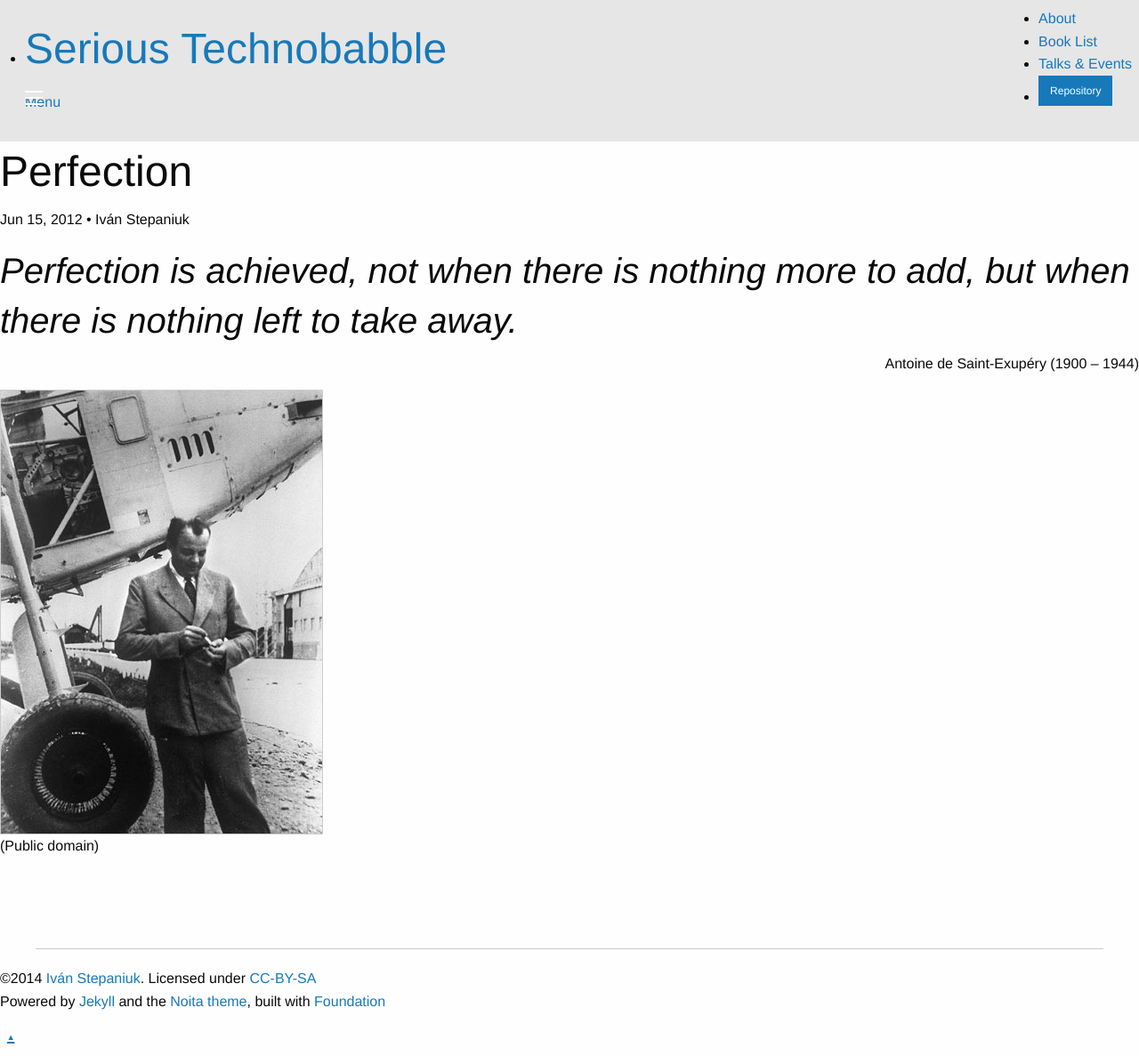
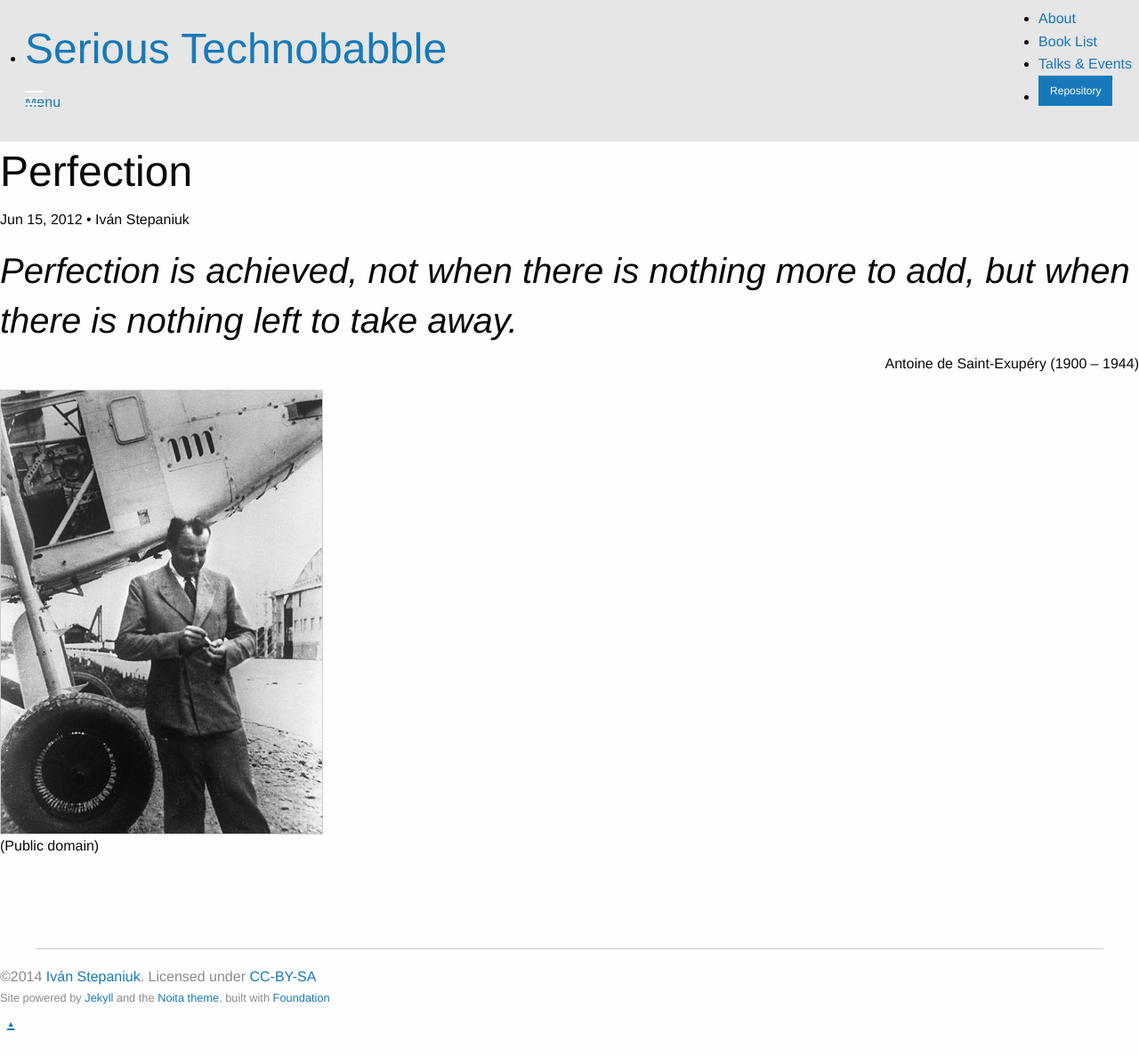
Before and after one commit to istepaniuk/istepaniuk-com, a Jekyll site: the page built from _posts/2012-06-15-perfection.md, in a window 1280 px wide. Shown: the whole page at 89% size. Built offline with Jekyll 4.4.1, drawn with Linux system fonts in a browser that asks for light colours; nearby versions of some CDN libraries; library files that are not in the unit come from our copies; Markdown is read by kramdown in place of the engine named in the settings; comment, search, counter and statistics services are not loaded.

Commit message:
fixing favicons, footer

```diff
--- a/_layouts/default.html
+++ b/_layouts/default.html
@@ -6,15 +6,8 @@
   <title>{{ page.title }}{% if page.title != site.noita.name %} | {{ site.noita.name }} {% endif %}</title>
   {% include noita/robots.html %}
   {% include noita/meta-description.html %}
-  {% for favicon in site.noita.favicons %}
-    {% assign size = favicon | split: '-' | last | split: '.' | first %}
-    <link rel="icon"
-      sizes="{{ size }}x{{ size }}"
-      href="{{ favicon }}">
-    <link rel="apple-touch-icon"
-      sizes="{{ size }}x{{ size }}"
-      href="{{ favicon }}">
-  {% endfor %}
+  <link rel="icon" sizes="152x152" href="/img/favicon-152.png">
+  <link rel="apple-touch-icon" sizes="152x152" href="/img/favicon-152.png">
 
   <link rel="alternate" href="/blog/feed.atom"
     title="{{ site.noita.name }}" type="application/atom+xml">
@@ -61,7 +54,7 @@
 
   <div class="row">
     <div class="column">
-      <h1>{{ page.title }}</h1>
+      <h1>{% if page.title != site.noita.name %}{{ page.title }} {% endif %}</h1>
     </div>
   </div>
 
@@ -71,11 +64,11 @@
     <div class="column">
       <hr>
     </div>
-    <div class="small-8 columns">
-      <p>©2014 <a href="http://penibelst.de/">Iván Stepaniuk</a>. Licensed under
-      <a href="https://creativecommons.org/licenses/by-sa/4.0/">CC-BY-SA</a><br>
-      Powered by <a href="http://jekyllrb.com/">Jekyll</a> and the <a href="https://github.com/penibelst/jekyll-noita">Noita theme</a>, built with <a href="http://foundation.zurb.com/">Foundation</a>
-</p>
+    <div class="small-8 columns subheader">
+      ©2014 <a href="/about/">Iván Stepaniuk</a>. Licensed under
+        <a href="https://creativecommons.org/licenses/by-sa/4.0/">CC-BY-SA</a><br>
+      <small>Site powered by <a href="http://jekyllrb.com/">Jekyll</a> and the <a href="https://github.com/penibelst/jekyll-noita">Noita theme</a>, built with <a href="http://foundation.zurb.com/">Foundation</a>
+      </small>
     </div>
     <div class="small-4 columns">
       <p class="text-right menu-icon"><a href="#topbar">&#x25B2;</a></p>
```
Also changed, not shown: img/favicon-152.png (added).
